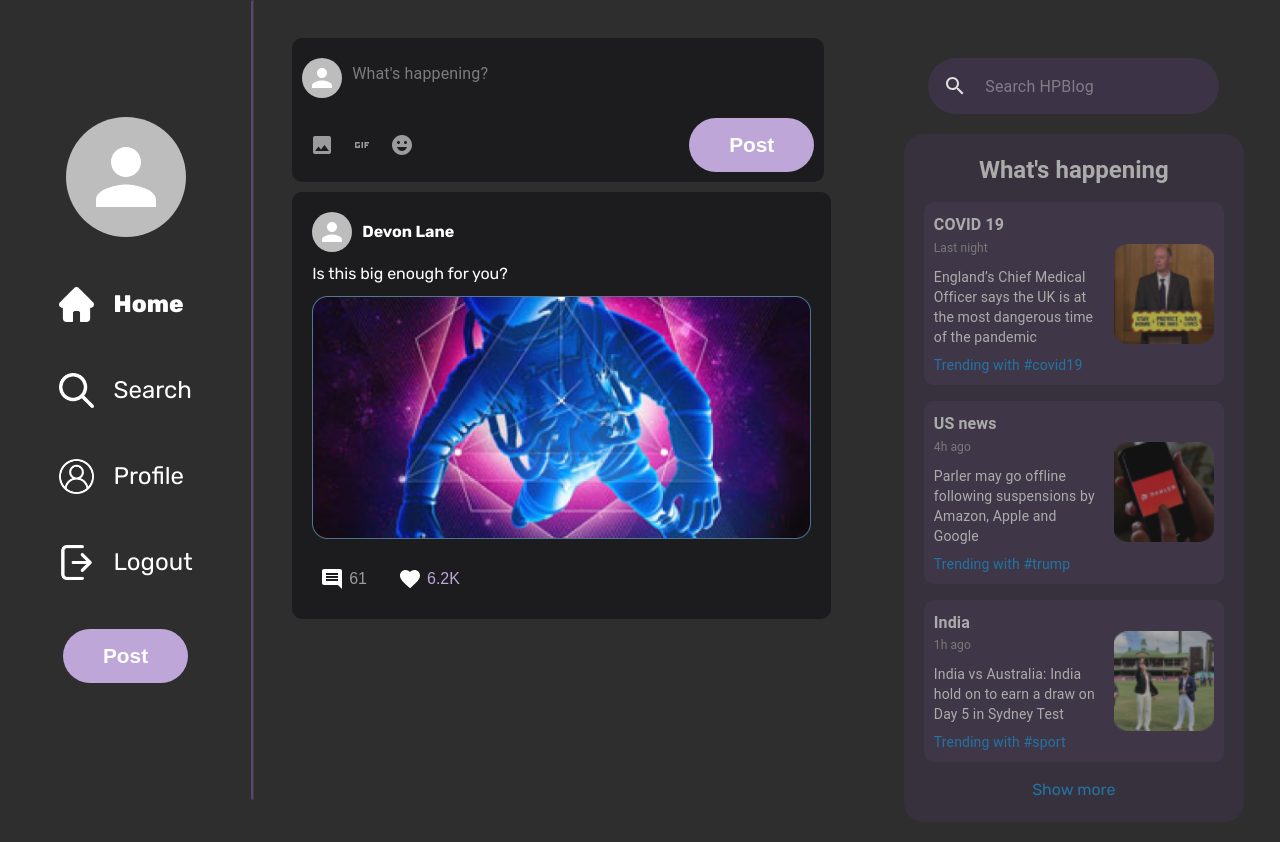
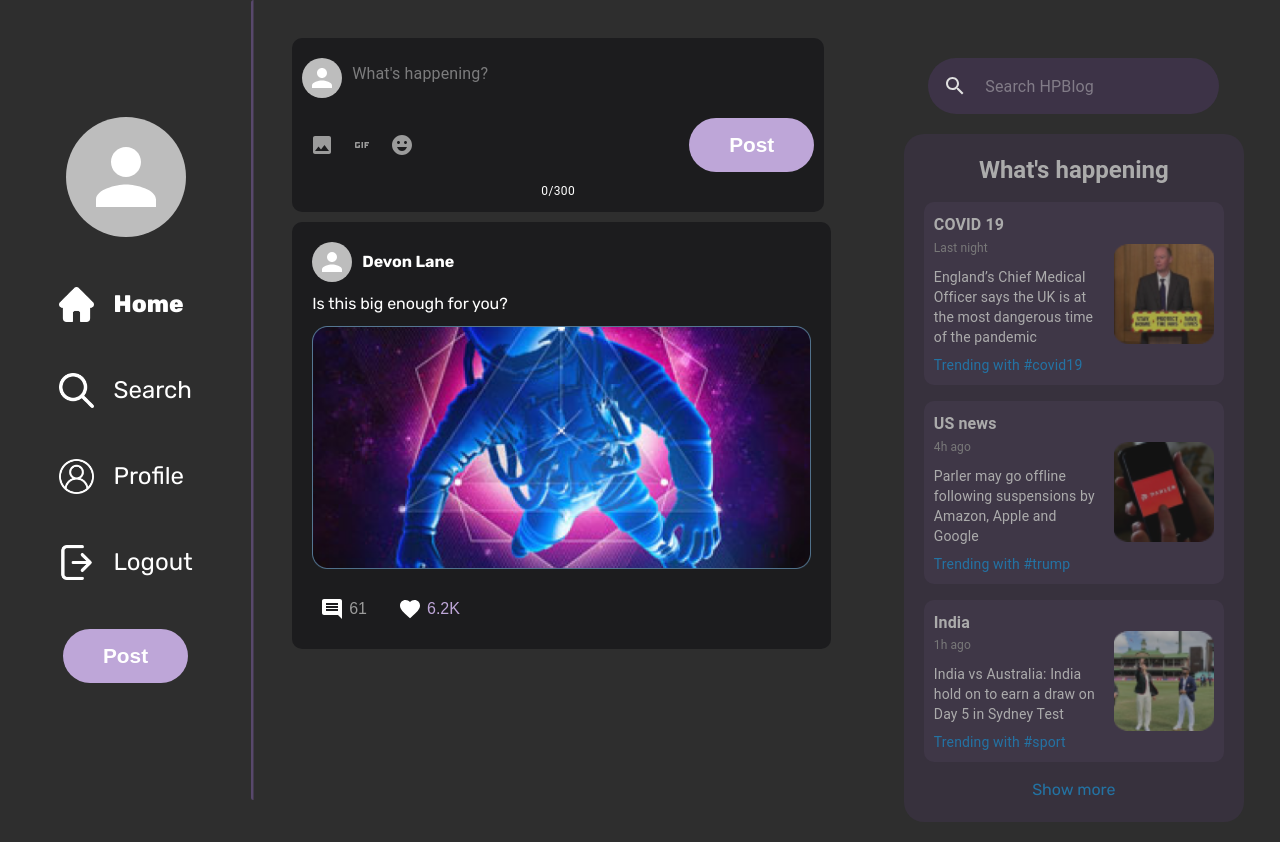
Before and after one commit to HoneyBlog/Frontend, a React (Vite) app in the folder frontend/: page / in a window 1280 px wide. Built offline with nearby package versions, Linux system fonts and the light colour scheme; sample sign-in values are in the browser's storage.

Commit message:
update limit

```diff
--- a/frontend/src/components/Post/Post.jsx
+++ b/frontend/src/components/Post/Post.jsx
@@ -17,7 +17,15 @@ const Postcomponent = () => {
   const [textFieldValue, setTextFieldValue] = useState("");
 
   const handleEmojiClick = (emojiObject, event) => {
+    if (textFieldValue.length < 300) {
       setTextFieldValue((prevValue) => prevValue + emojiObject.emoji);
+    }
+  };
+
+  const handleChange = (e) => {
+    if (e.target.value.length <= 300) {
+      setTextFieldValue(e.target.value);
+    }
   };
 
   return (
@@ -35,9 +43,8 @@ const Postcomponent = () => {
           }}
           className="post-textfield"
           value={textFieldValue}
-            onChange={(e) => setTextFieldValue(e.target.value)}
+          onChange={handleChange}
         />
-
       </div>
       <div className="post-row2">
         <div>
@@ -54,11 +61,20 @@ const Postcomponent = () => {
             <EmojiEmotionsIcon className="post-icon" />
           </IconButton>
         </div>
-        <Button variant="contained" text="Post" paddingUpDown="10px" paddingRightLeft="20px" fontSize="0.9rem" />
+        <Button
+          variant="contained"
+          text="Post"
+          paddingUpDown="10px"
+          paddingRightLeft="20px"
+          fontSize="0.9rem"
+        />
       </div>
       <div className="emoji-picker-container">
         {showEmojiPicker && <EmojiPicker onEmojiClick={handleEmojiClick} />}
       </div>
+      <Typography variant="caption" style={{ color: "white" }}>
+        {textFieldValue.length}/300
+      </Typography>
     </div>
   );
 };
```
Lines whose indentation alone changed are shown as unchanged.
